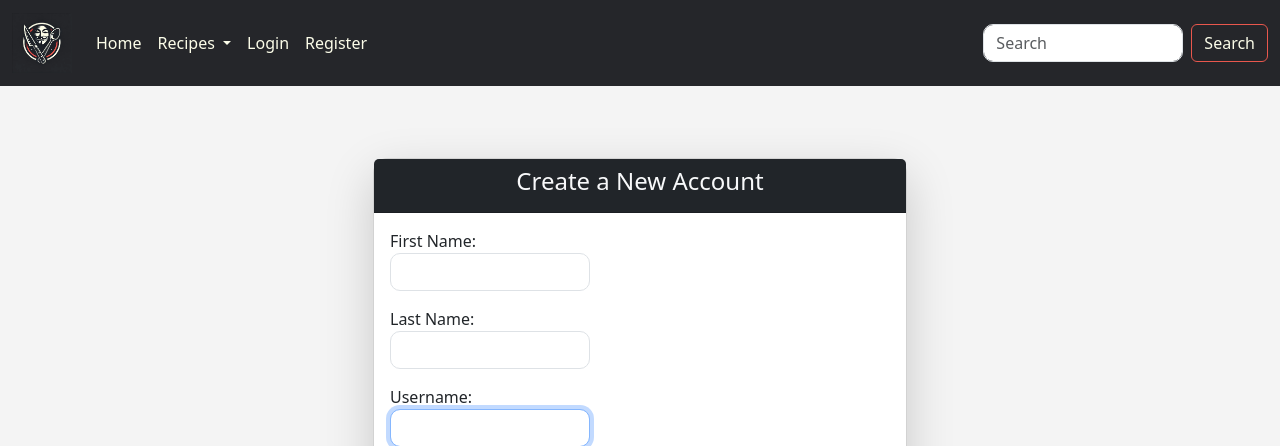
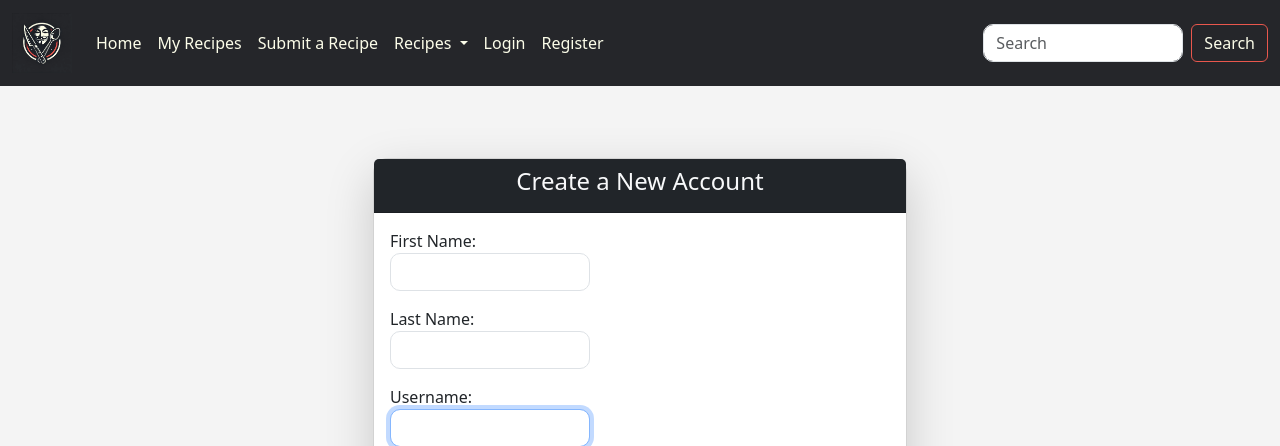
Before and after one commit to louigra/voxpopulirecipes, a Django app: page /users/register/ in a window 1280 px wide. Shown: the top 446 px of the page. Run offline with Django 5.2, Linux system fonts and the light colour scheme.

Commit message:
reorder navbar

```diff
--- a/mysite/voxpopulirecipes/templates/voxpopulirecipes/navbar.html
+++ b/mysite/voxpopulirecipes/templates/voxpopulirecipes/navbar.html
@@ -12,6 +12,8 @@
 			<li class="nav-item">
 				<a class="nav-link" href="{% url 'voxpopulirecipes:main' %}">Home</a>
 			</li>
+			<li><a class="nav-link" href="{% url 'voxpopulirecipes:my_recipes' %}">My Recipes</a></li>
+			<li><a class="nav-link" href="{% url 'voxpopulirecipes:submit_recipe_selector' %}">Submit a Recipe</a></li>
 			<li class="nav-item dropdown">
 				<a class="nav-link dropdown-toggle" href="#" role="button" data-bs-toggle="dropdown" aria-expanded="false">
 					Recipes
```
